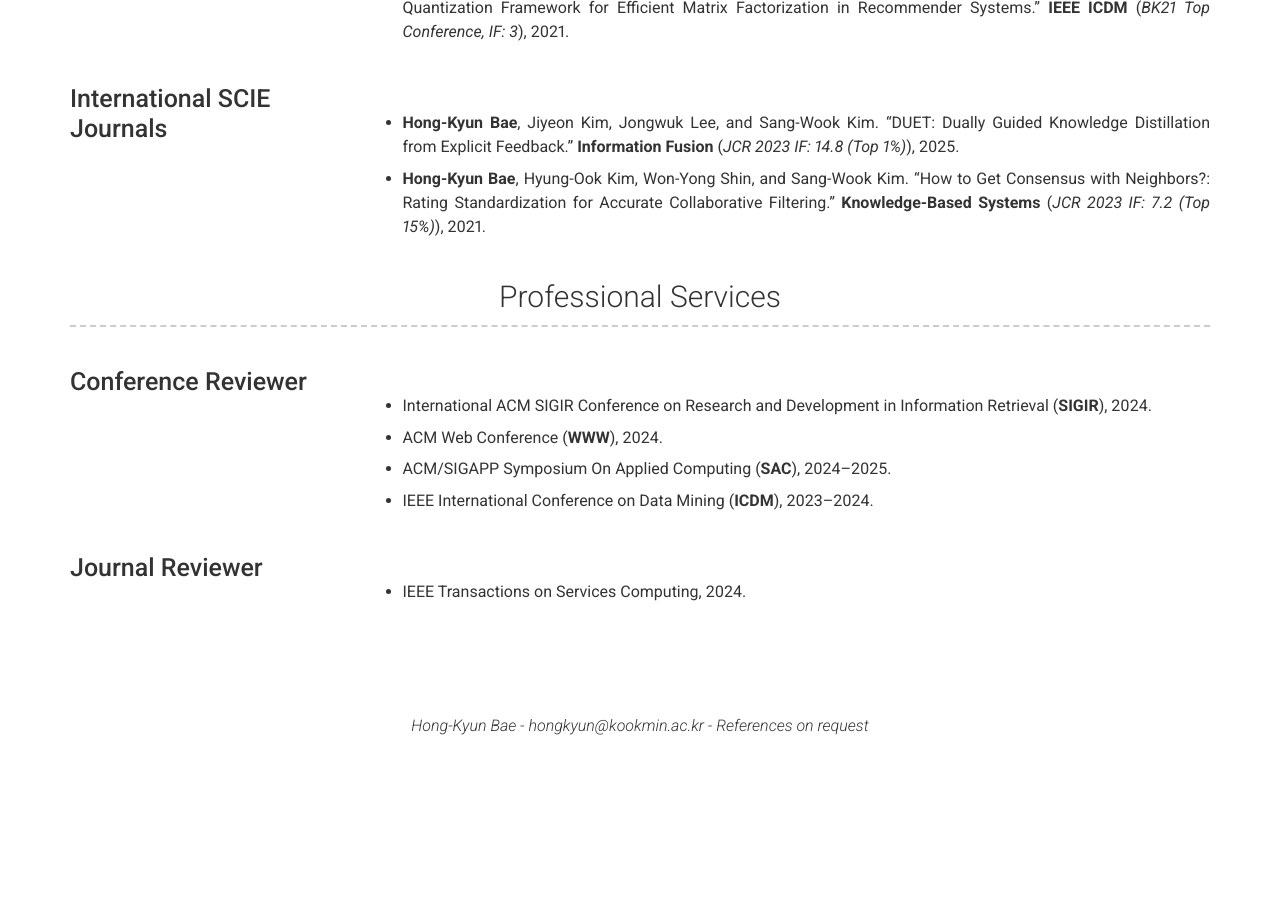
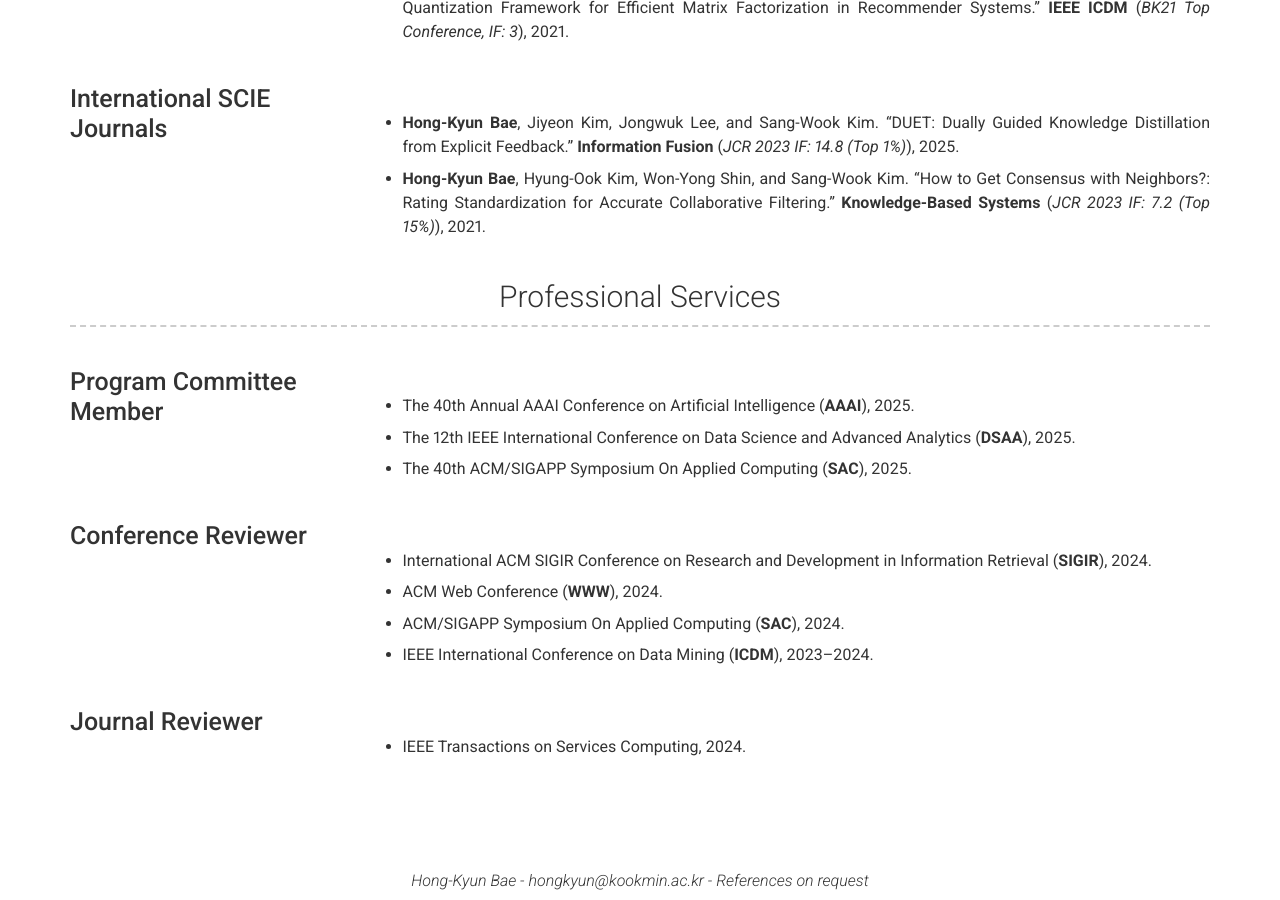
Before and after one commit to hongkyun-bae/hongkyun-bae.github.io, a Jekyll site: the page built from index.md, in a window 1280 px wide and 900 px high, scrolled down 1832 px. Built offline with Jekyll 4.4.1, drawn with Linux system fonts in a browser that asks for light colours; nearby versions of some CDN libraries; some web fonts are replaced; before the commit the page ends 2578 px from its top, so only the background shows below that.

Commit message:
Update services.yml

```diff
--- a/_data/services.yml
+++ b/_data/services.yml
@@ -1,3 +1,13 @@
+- layout: left
+  name: Program Committee Member
+  quote: >
+  description: |+
+    - The 40th Annual AAAI Conference on Artificial Intelligence (**AAAI**), 2025.
+
+    - The 12th IEEE International Conference on Data Science and Advanced Analytics (**DSAA**), 2025.
+
+    - The 40th ACM/SIGAPP Symposium On Applied Computing (**SAC**), 2025.
+
 - layout: left
   name: Conference Reviewer
   quote: >
@@ -6,7 +16,7 @@
 
     - ACM Web Conference (**WWW**), 2024.
 
-    - ACM/SIGAPP Symposium On Applied Computing (**SAC**), 2024--2025.
+    - ACM/SIGAPP Symposium On Applied Computing (**SAC**), 2024.
 
     - IEEE International Conference on Data Mining (**ICDM**), 2023--2024.
 
```
